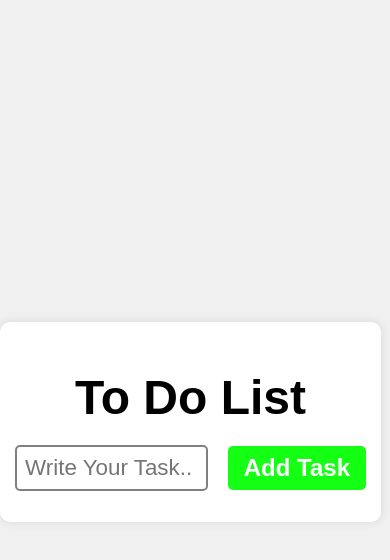
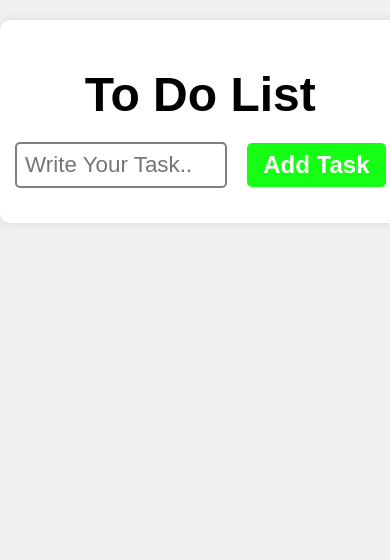
Before and after one commit to Bharath2228/To-Do-List, a React (Vite) app: page / in a window 390 px wide. Shown: the top 560 px of the page. Built offline with nearby package versions, Linux system fonts and the light colour scheme.

Commit message:
Style Fixed

```diff
--- a/src/ToDoList.jsx
+++ b/src/ToDoList.jsx
@@ -13,9 +13,11 @@ function ToDoList() {
     }, []);
 
     useEffect(() => {
-        if(tasks.length > 0) {
+        if (tasks.length > 0) {
             const json = JSON.stringify(tasks);
             localStorage.setItem("task", json);
+        } else {
+            localStorage.removeItem("task");
         }
     }, [tasks]);
 
@@ -115,6 +117,13 @@ function ToDoList() {
         }
     }
 
+    function onEditInput(event, index, task){
+        if(event.key === 'Enter'){
+            event.preventDefault()
+            saveTask(index, task);
+        }
+    }
+
     return (
         <div className='toDoListContainer'>
             <h1>To Do List</h1>
@@ -147,6 +156,7 @@ function ToDoList() {
                             type='checkbox'
                             onChange={() => toggleStrikeThrough(index)}
                             checked={task.completed}
+
                         />
                         {task.editing ? (
                             <>
@@ -154,6 +164,7 @@ function ToDoList() {
                                     type='text'
                                     value={task.text}
                                     onChange={(e) => handleTaskTextChange(index, e.target.value)}
+                                    onKeyDown={(e) => onEditInput(e, index, task.text)}
                                 />
                                 <button
                                     className='saveButton'
--- a/src/index.css
+++ b/src/index.css
@@ -1,21 +1,22 @@
 body {
   display: flex;
+  justify-content: center;
   align-items: center;
-  justify-content: center;
   background-color: #f0f0f0;
-  margin: 0; /* Remove default margin */
-  height: 100vh; /* Use full viewport height */
+  margin: 0;
+  height: fit-content;
 }
 
 .toDoListContainer {
   text-align: center;
   font-family: Arial, Helvetica, sans-serif;
-  width: 90%; /* Adjusted width to 90% */
-  max-width: 600px; /* Maximum width of 600px */
+  width: 90%;
+  max-width: 600px;
   background-color: #fff;
   padding: 20px;
   border-radius: 10px;
   box-shadow: 0 0 10px rgba(0, 0, 0, 0.1);
+  margin: 20px auto;
 }
 
 h1 {
@@ -32,7 +33,7 @@ button {
   border-radius: 5px;
   cursor: pointer;
   transition: background-color 0.3s ease;
-  white-space: nowrap; /* Prevents text from wrapping */
+  white-space: nowrap;
 }
 
 .addButton {
@@ -52,11 +53,13 @@ input[type="text"] {
   color: hsla(0, 0%, 0%, 0.8);
   width: 70%;
   margin-right: 10px;
-  max-width: 100%; /* Ensure it doesn't overflow on small screens */
+  max-width: 100%;
+
 }
 
 ol {
   padding: 0;
+  margin: 0;
 }
 
 li {
@@ -139,11 +142,12 @@ li {
 .inputDiv {
   display: flex;
   align-items: center;
+  margin-bottom: 20px;
 }
 
-/* Media Query for smaller screens */
 @media (max-width: 768px) {
   .toDoListContainer {
+    width: 95%;
     padding: 15px;
   }
 
@@ -160,6 +164,8 @@ li {
   input[type="text"] {
     font-size: 1.4rem;
     padding: 8px;
+    outline: none;
+    overflow: auto;
   }
 
   li {
```
